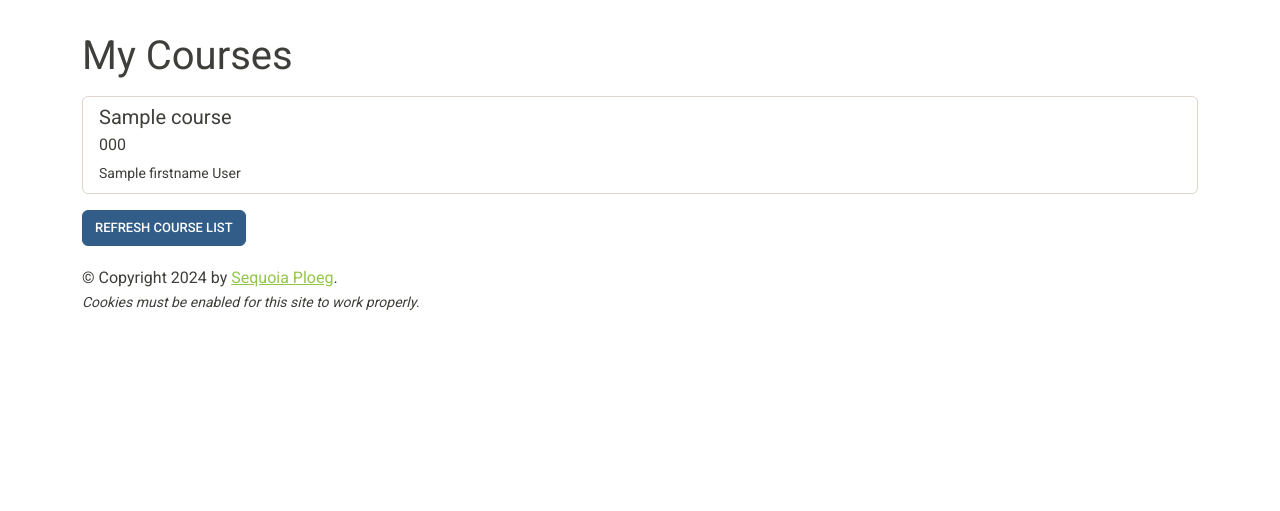
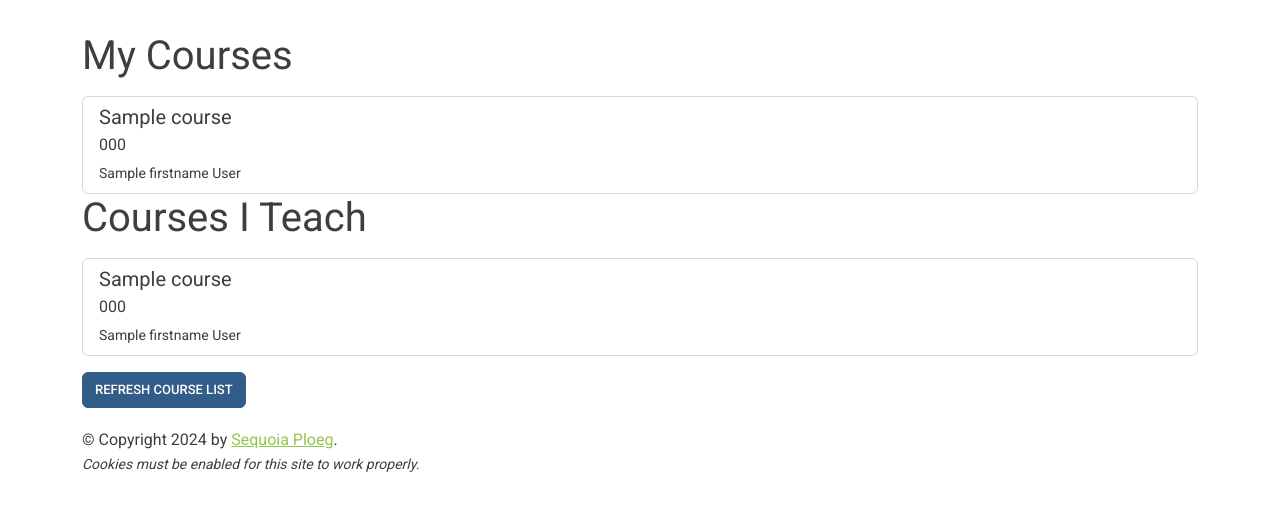
Before and after one commit to sequoiap/feedbacker, a FastAPI app: template src/feedbacker/templates/index.html.j2 in a window 1280 px wide. Shown: the part 110-621 px from the top of the page. Run offline with FastAPI, Linux system fonts and the light colour scheme; the template is opened without the code that fills it: most values are stand-ins (such as "Sample title", 1, 10 or a date in 2020); parts of the project's set-up code (start-up, migrations or seed data) failed here and were passed over.

Commit message:
Get instructor courses

```diff
--- a/src/feedbacker/courses/service.py
+++ b/src/feedbacker/courses/service.py
@@ -37,6 +37,11 @@ def get_courses_for_user(db_session: DbSession, user: User) -> list[Course]:
     return db_session.scalars(stmt).all()
 
 
+def get_courses_instructed_for_user(db_session: DbSession, user: User) -> list[Course]:
+    stmt = select(Course).where(Course.instructors.contains(user))
+    return db_session.scalars(stmt).all()
+
+
 def create_course(db_session: DbSession, course_in: CourseCreate) -> Course:
     instructors = db_session.execute(select(User).filter(User.id.in_(course_in.instructor_ids))).scalars().all()
     students = db_session.execute(select(User).filter(User.id.in_(course_in.student_ids))).scalars().all()
--- a/src/feedbacker/templates/index.html.j2
+++ b/src/feedbacker/templates/index.html.j2
@@ -4,7 +4,9 @@
     {{ super() }}
 {% endblock %} #}
 {% block content %}
-    <h1>My Courses</h1>
+    {% if courses %}
+      <h1>My Courses</h1>
+    {% endif %}
 
     <div class="list-group mt-3">
       {% for course in courses %}
@@ -14,9 +16,31 @@
           {# <small>3 days ago</small> #}
         </div>
         <p class="mb-1">{{ course.code }}</p>
-        <small>{% for instructor in course.instructors %}
-                {{ instructor.firstname }} {{ instructor.lastname }}
-              {% endfor %}
+        <small>
+        {% for instructor in course.instructors %}
+          {{ instructor.firstname }} {{ instructor.lastname }}
+        {% endfor %}
+        </small>
+      </a>
+      {% endfor %}
+    </div>
+
+    {% if instructed_courses %}
+      <h1>Courses I Teach</h1>
+    {% endif %}
+
+    <div class="list-group mt-3">
+      {% for course in instructed_courses %}
+      <a href="{{ url_for('course_home', course_id=course.id) }}" class="list-group-item list-group-item-action flex-column align-items-start">
+        <div class="d-flex w-100 justify-content-between">
+          <h5 class="mb-1">{{ course.name }}</h5>
+          {# <small>3 days ago</small> #}
+        </div>
+        <p class="mb-1">{{ course.code }}</p>
+        <small>
+        {% for instructor in course.instructors %}
+          {{ instructor.firstname }} {{ instructor.lastname }}
+        {% endfor %}
         </small>
       </a>
       {% endfor %}
```
